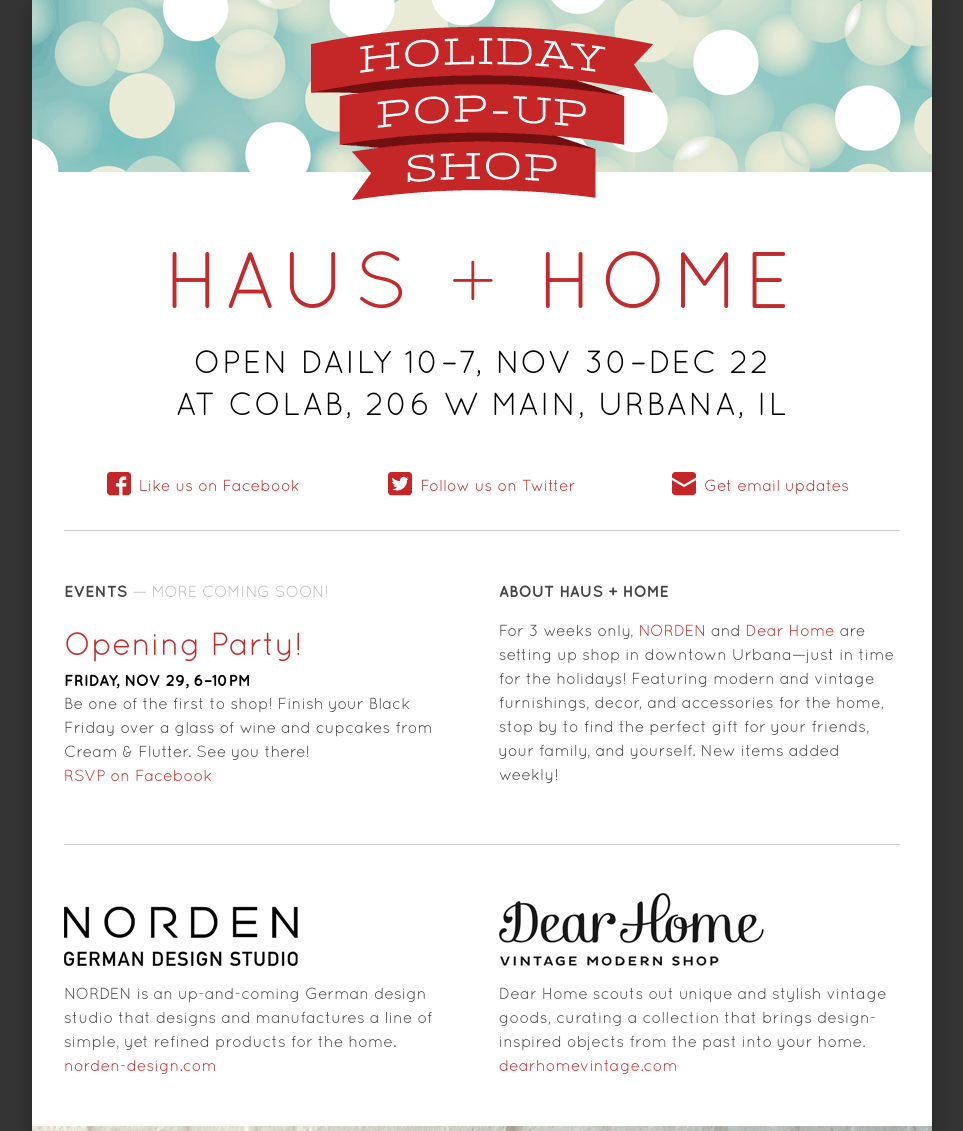
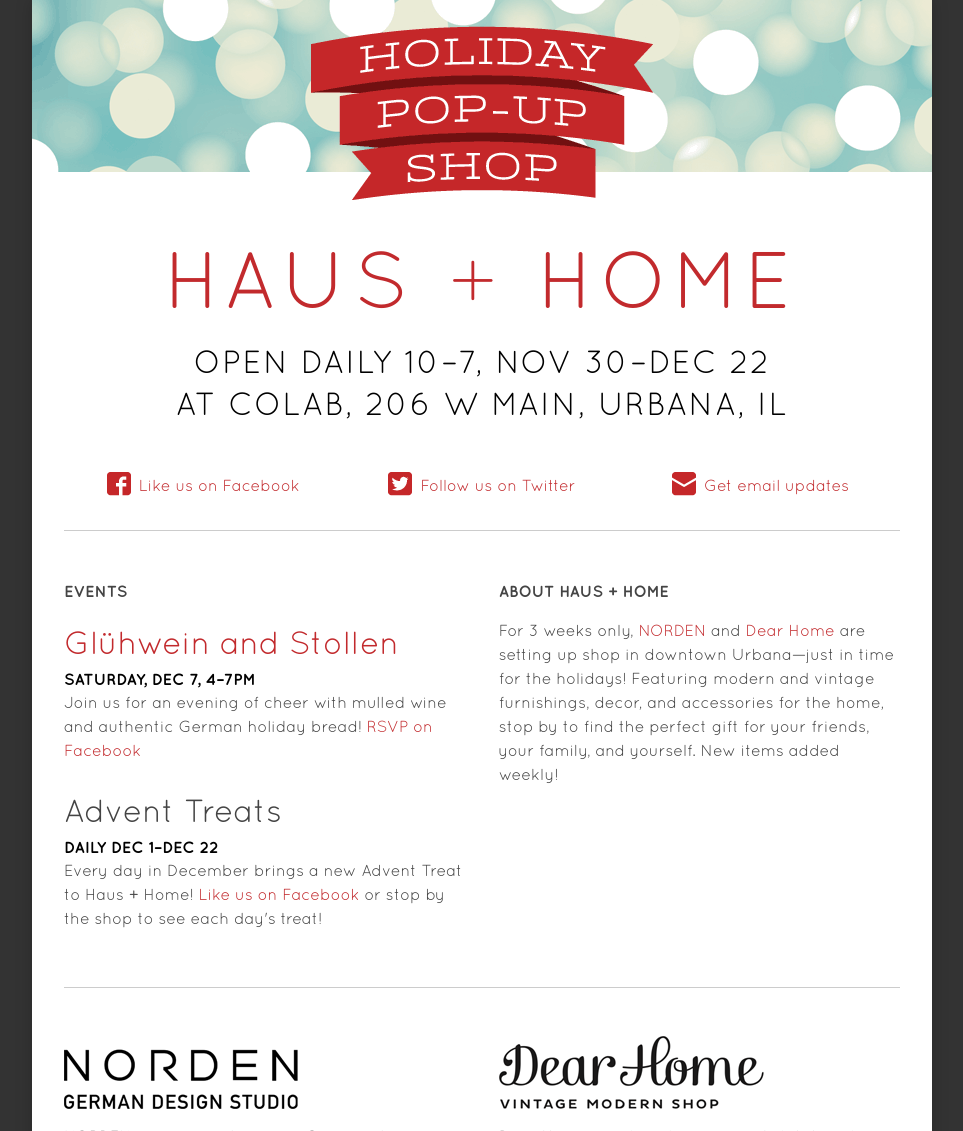
Before and after one commit to mattwondra/hausandhome, a plain HTML site: page index.html in a window 1280 px wide. Shown: the top 1131 px of the page, without its empty margins (158-1121 px from the left). Drawn offline with Linux system fonts and the light colour scheme.

Commit message:
update events

```diff
--- a/index.html
+++ b/index.html
@@ -34,13 +34,30 @@
 
     <div class="content row">
       <div class="col-1-2 events">
-        <h2>Events <span>— More coming soon!</span></h2>
-        <h3 class="event-title"><a href="https://www.facebook.com/events/665811273451765/">Opening Party!</a></h3>
+        <h2>Events</h2>
+        <!-- <h3 class="event-title"><a href="https://www.facebook.com/events/665811273451765/">Opening Party!</a></h3>
         <h4 class="event-date">Friday, Nov 29, 6–10pm</h4>
         <p>
           Be one of the first to shop! Finish your Black Friday over a glass of wine and cupcakes from Cream &amp; Flutter. See you there!<br />
           <a href="https://www.facebook.com/events/665811273451765/">RSVP on Facebook</a>
+        </p> -->
+
+        <h3 class="event-title"><a href="https://www.facebook.com/events/531156943647291/">Glühwein and Stollen</a></h3>
+        <h4 class="event-date">Saturday, Dec 7, 4–7pm</h4>
+        <p>
+
+          Join us for an evening of cheer with mulled wine and authentic German holiday bread!
+          <a href="https://www.facebook.com/events/531156943647291/">RSVP on Facebook</a>
         </p>
+
+
+        <h3 class="event-title">Advent Treats</h3>
+        <h4 class="event-date">Daily Dec 1–Dec 22</h4>
+        <p>
+          Every day in December brings a new Advent Treat to Haus + Home! <a href="https://www.facebook.com/hausandhomepopup">Like us on Facebook</a> or stop by the shop to see each day's treat!
+        </p>
+
+
       </div>
       <div class="col-2-2 about">
         <h2>About Haus + Home</h2>
```
Also changed, not shown: images/gluhwein-and-stollen-sm.jpg (added), images/gluhwein-and-stollen.jpg (added).
